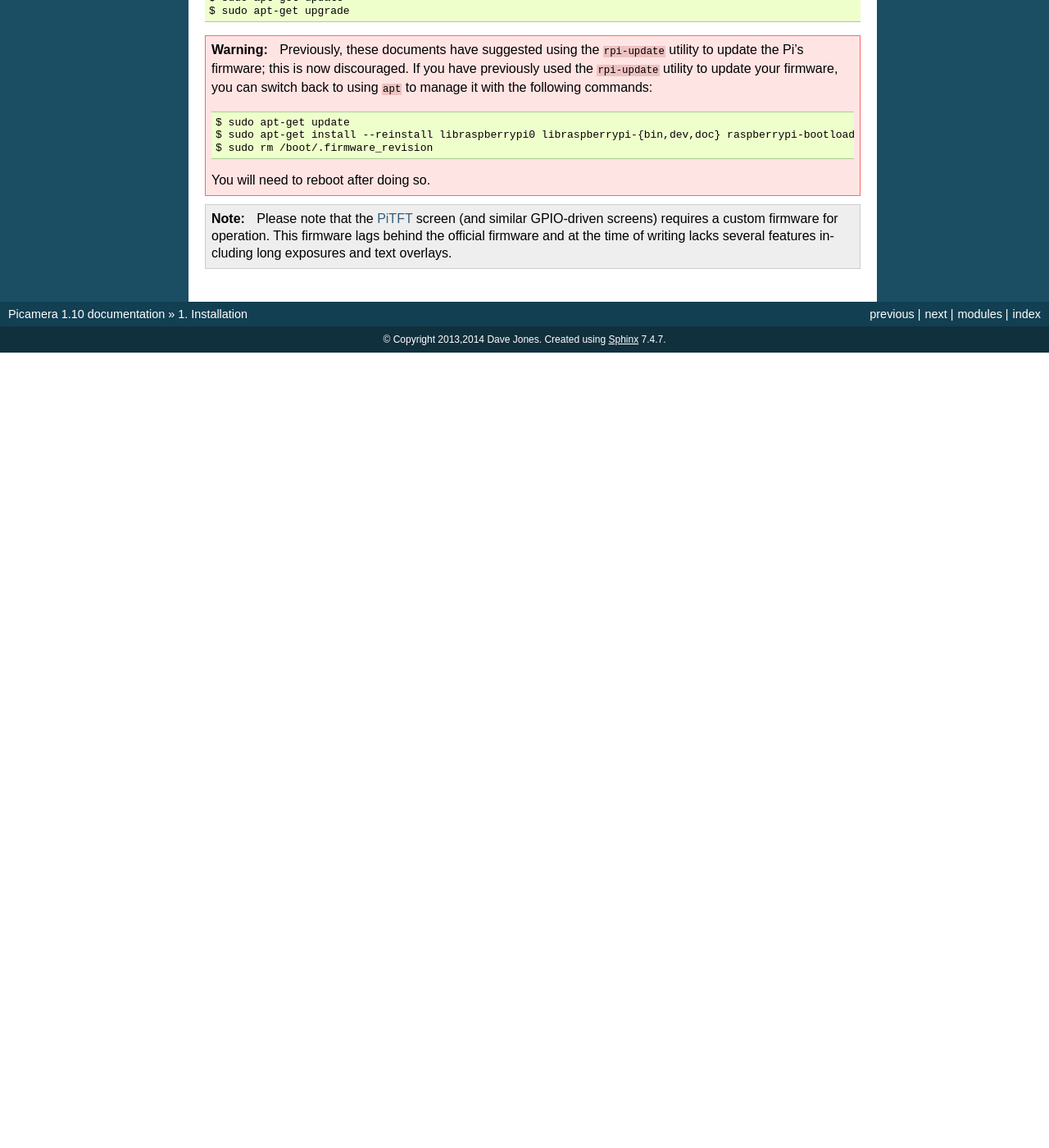
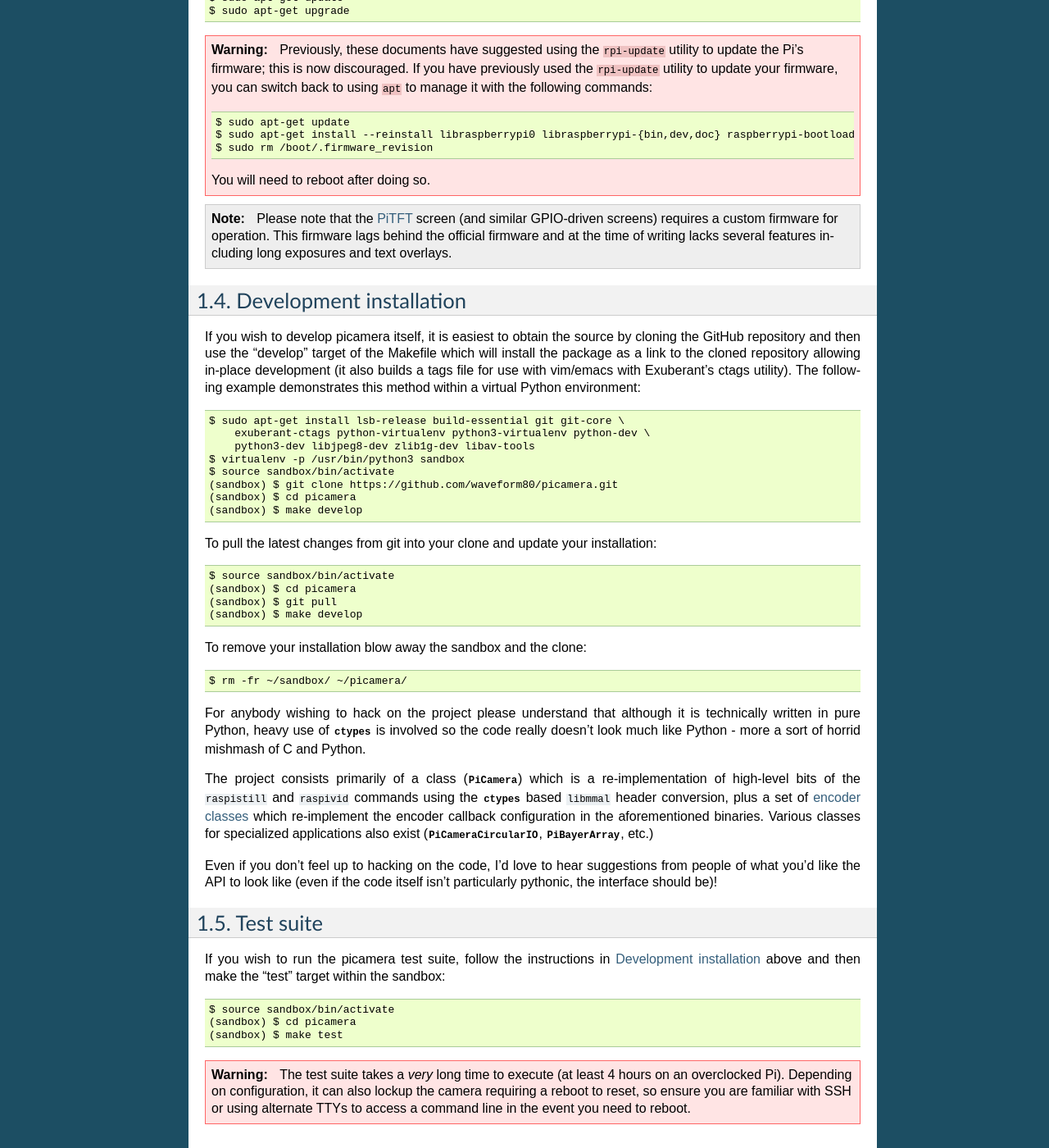
Before and after one commit to waveform80/picamera, a Sphinx documentation site: the page built from docs/install.rst, in a window 1280 px wide and 1400 px high, scrolled down 1402 px. Shown: the whole window at 82% size. Built offline with Sphinx 7.4.7, drawn with Linux system fonts in a browser that asks for light colours; pages that are not in the unit, such as notebooks, are missing from menus; before the commit the page ends 1832 px from its top, so only the background shows below that; some of the changed text lies outside the part shown.

Commit message:
Fix #272
Re-include the development instructions (someone actually read them!)
and get the dependencies right...

```diff
--- a/docs/install.rst
+++ b/docs/install.rst
@@ -118,3 +118,74 @@ up to date::
     including long exposures and text overlays.
 
 .. _PiTFT: http://www.adafruit.com/product/1601
+
+
+.. _dev_install:
+
+Development installation
+========================
+
+If you wish to develop picamera itself, it is easiest to obtain the source by
+cloning the GitHub repository and then use the “develop” target of the Makefile
+which will install the package as a link to the cloned repository allowing
+in-place development (it also builds a tags file for use with vim/emacs with
+Exuberant’s ctags utility). The following example demonstrates this method
+within a virtual Python environment::
+
+    $ sudo apt-get install lsb-release build-essential git git-core \
+        exuberant-ctags python-virtualenv python3-virtualenv python-dev \
+        python3-dev libjpeg8-dev zlib1g-dev libav-tools
+    $ virtualenv -p /usr/bin/python3 sandbox
+    $ source sandbox/bin/activate
+    (sandbox) $ git clone https://github.com/waveform80/picamera.git
+    (sandbox) $ cd picamera
+    (sandbox) $ make develop
+
+To pull the latest changes from git into your clone and update your
+installation::
+
+    $ source sandbox/bin/activate
+    (sandbox) $ cd picamera
+    (sandbox) $ git pull
+    (sandbox) $ make develop
+
+To remove your installation blow away the sandbox and the clone::
+
+    $ rm -fr ~/sandbox/ ~/picamera/
+
+For anybody wishing to hack on the project please understand that although it
+is technically written in pure Python, heavy use of :mod:`ctypes` is involved
+so the code really doesn’t look much like Python - more a sort of horrid
+mishmash of C and Python.
+
+The project consists primarily of a class (:class:`PiCamera`) which is a
+re-implementation of high-level bits of the ``raspistill`` and ``raspivid``
+commands using the :mod:`ctypes` based ``libmmal`` header conversion, plus a
+set of :ref:`encoder classes <custom_encoders>` which re-implement the encoder
+callback configuration in the aforementioned binaries. Various classes for
+specialized applications also exist (:class:`PiCameraCircularIO`,
+:class:`~array.PiBayerArray`, etc.)
+
+Even if you don’t feel up to hacking on the code, I’d love to hear suggestions
+from people of what you’d like the API to look like (even if the code itself
+isn’t particularly pythonic, the interface should be)!
+
+
+.. _test_suite:
+
+Test suite
+==========
+
+If you wish to run the picamera test suite, follow the instructions in
+:ref:`dev_install` above and then make the "test" target within the sandbox::
+
+    $ source sandbox/bin/activate
+    (sandbox) $ cd picamera
+    (sandbox) $ make test
+
+.. warning::
+
+    The test suite takes a *very* long time to execute (at least 4 hours on an
+    overclocked Pi). Depending on configuration, it can also lockup the camera
+    requiring a reboot to reset, so ensure you are familiar with SSH or using
+    alternate TTYs to access a command line in the event you need to reboot.
```
